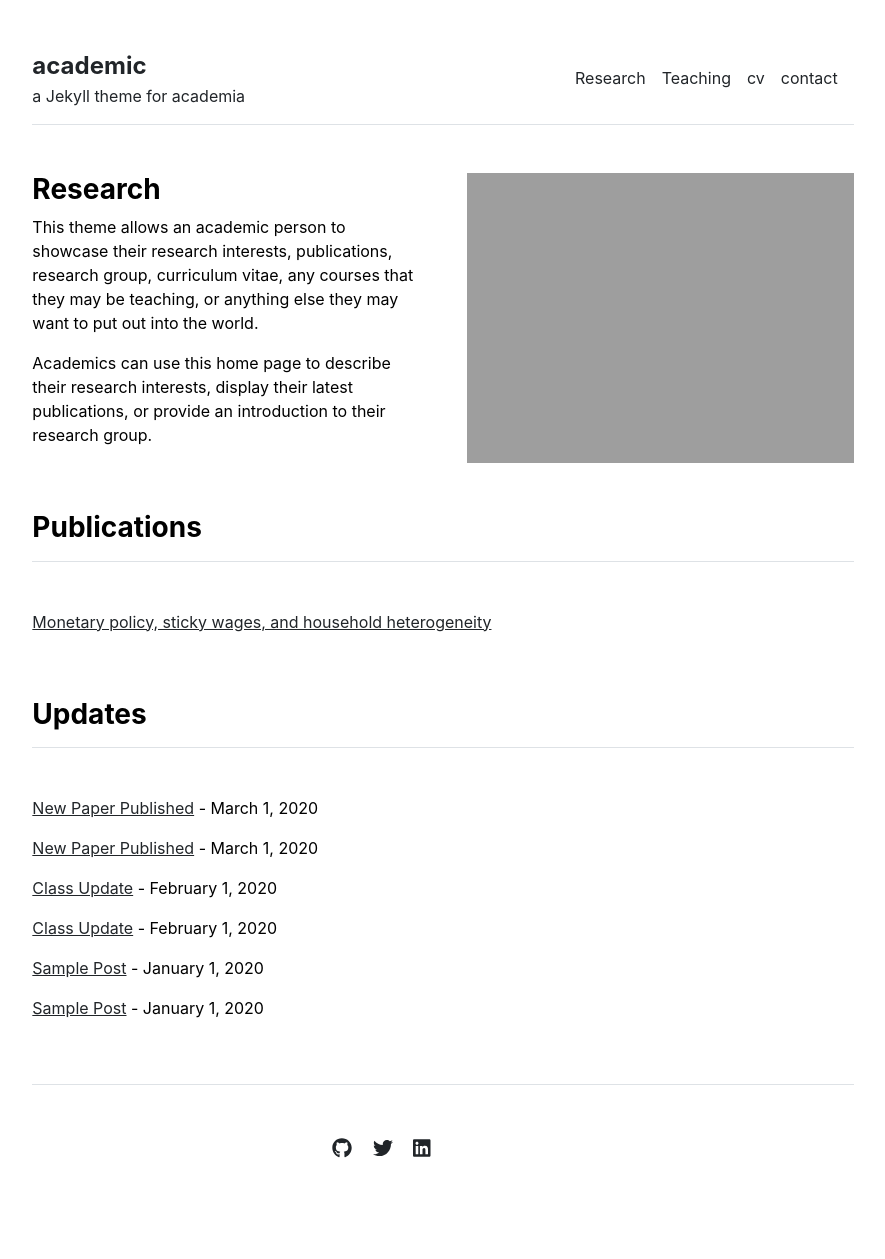
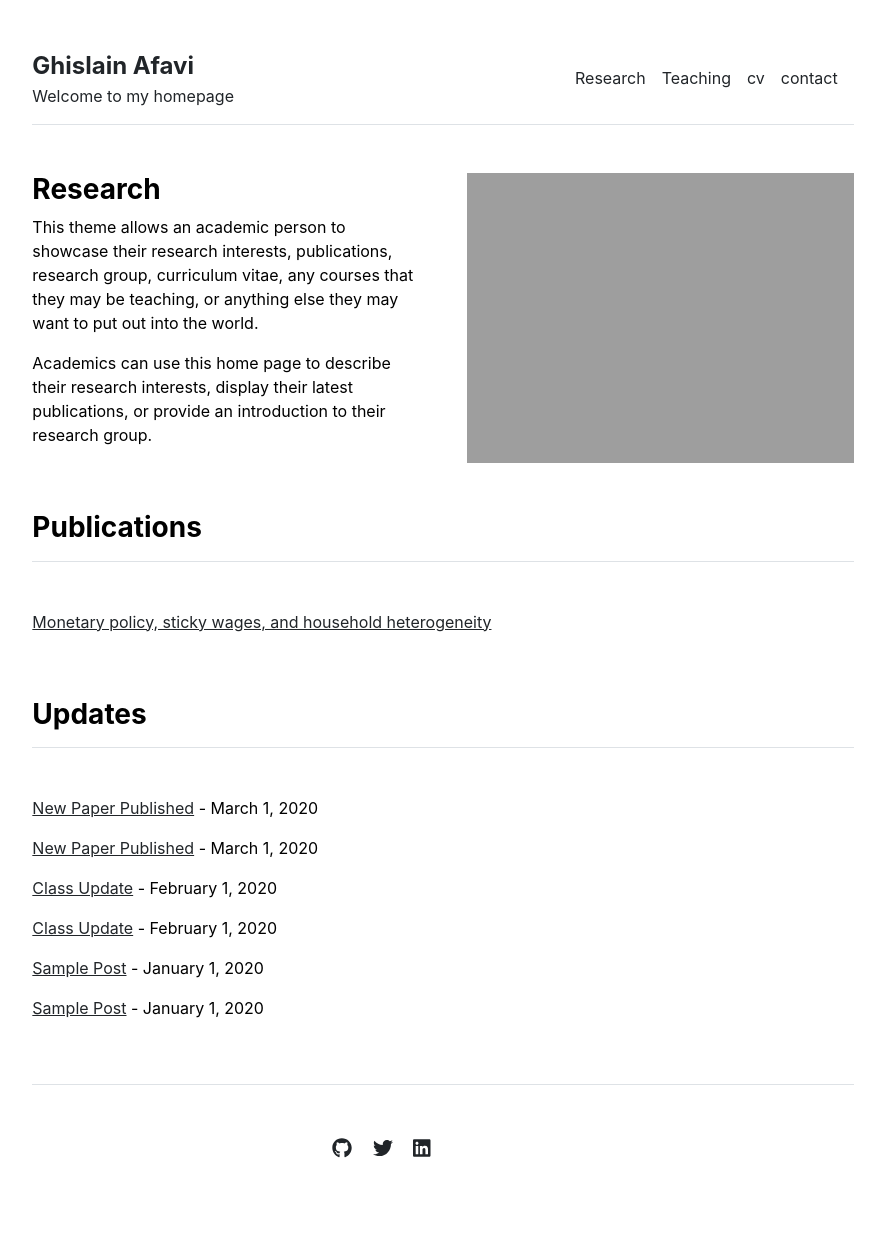
Before and after one commit to ghislainafavi/ghislainafavi.github.io, a Jekyll site: the page built from index.md, in a window 1280 px wide. Shown: the whole page, without its empty margins (197-1082 px from the left). Built offline with Jekyll 4.4.1, drawn with Linux system fonts in a browser that asks for light colours.

Commit message:
Update _config.yml

```diff
--- a/_config.yml
+++ b/_config.yml
@@ -1,4 +1,4 @@
 url: "" # the base hostname & protocol for your site, e.g. http://example.com
 baseurl: "" # the subpath of your site, e.g. /blog
-title: "academic" # the name of your site, e.g. ACME Corp.
-description: "a Jekyll theme for academia"
+title: "Ghislain Afavi" # the name of your site, e.g. ACME Corp.
+description: "Welcome to my homepage"
```
